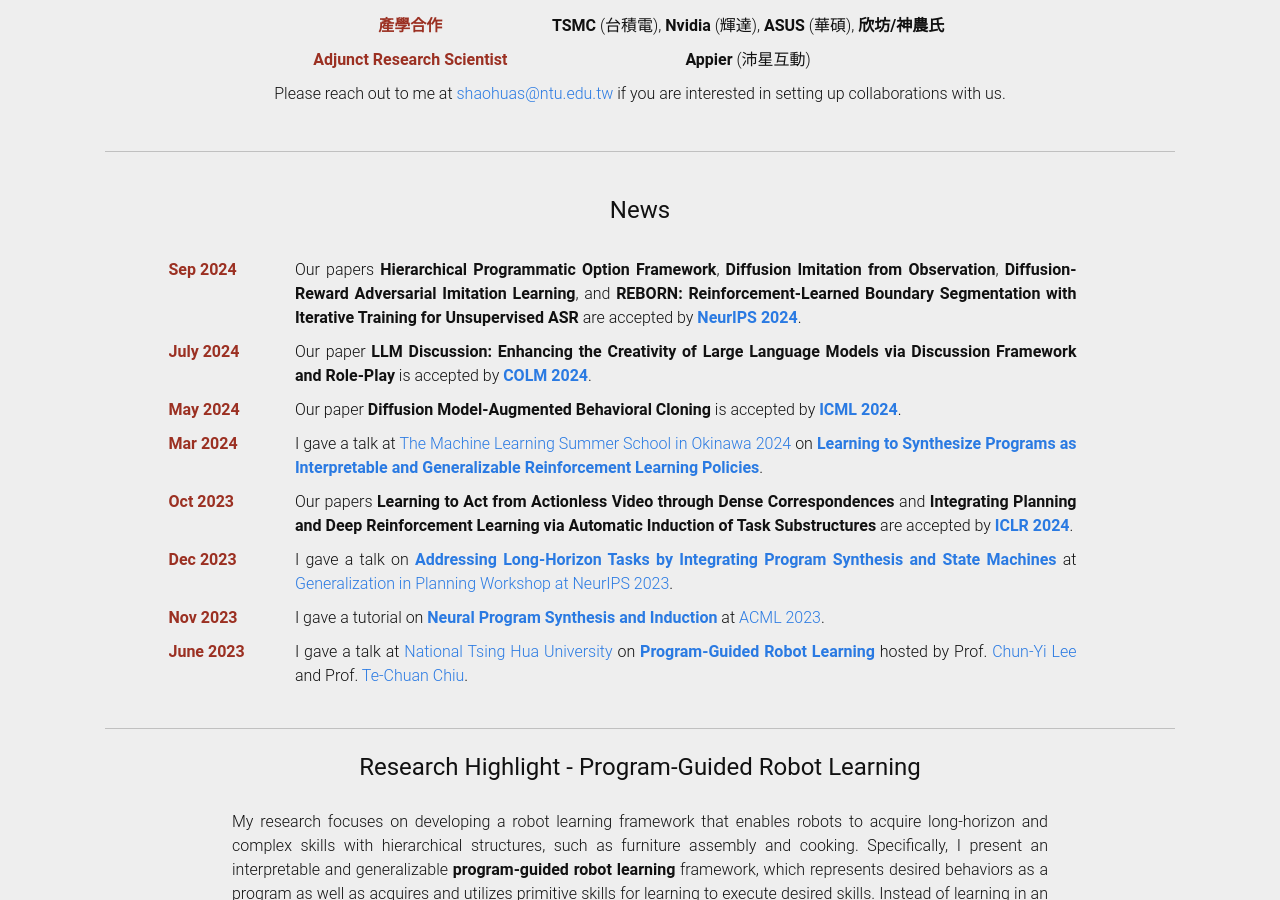
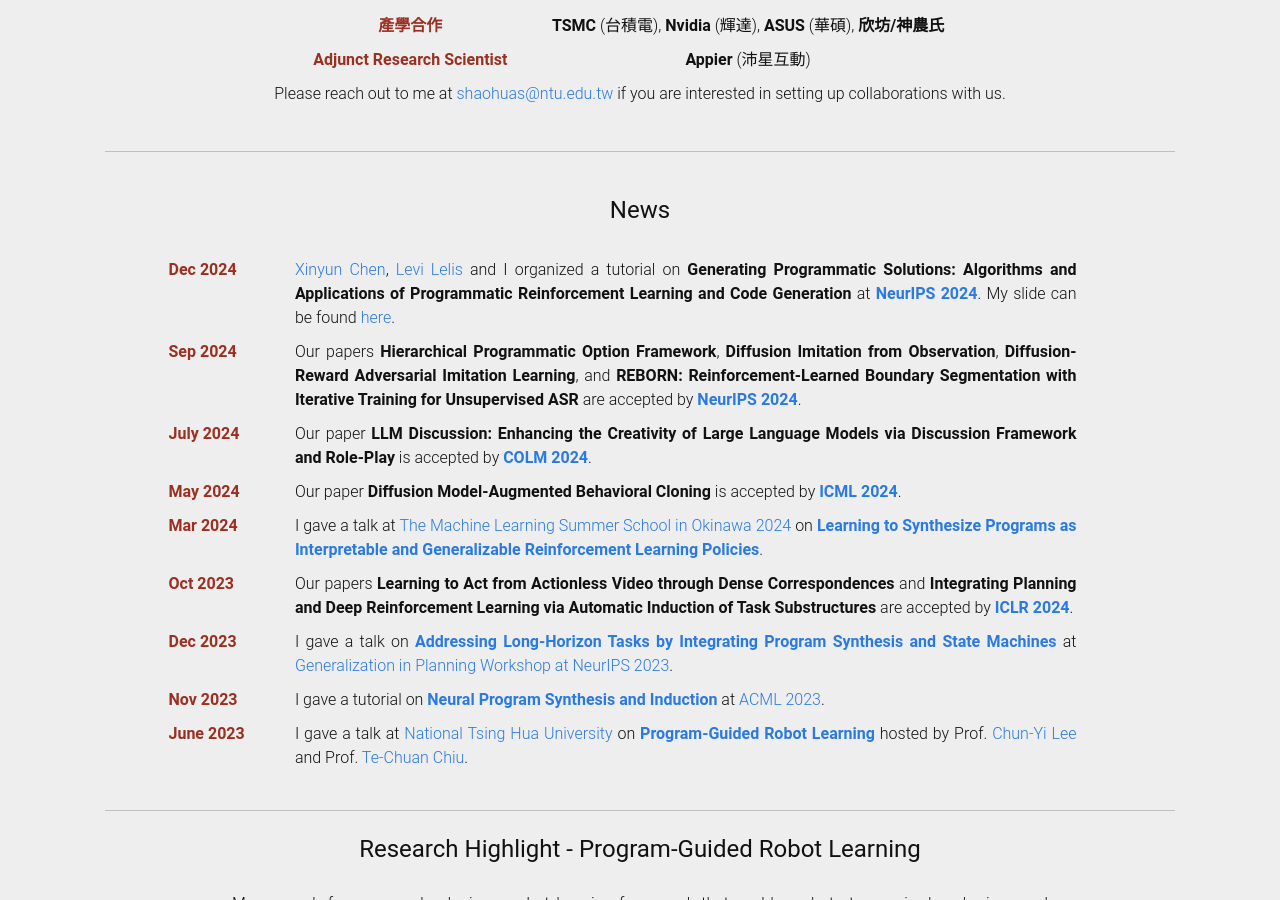
Before and after one commit to shaohua0116/shaohua0116.github.io, a Jekyll site: the page built from index.html, in a window 1280 px wide and 900 px high, scrolled down 791 px. Built offline with Jekyll 4.4.1, drawn with Linux system fonts in a browser that asks for light colours; some web fonts are replaced.

Commit message:
add neurips 2024 tutorial

```diff
--- a/_data/news.yml
+++ b/_data/news.yml
@@ -1,3 +1,5 @@
+- news: '<a href="https://https://jungyhuk.github.io/">Xinyun Chen</a>, <a href="https://webdocs.cs.ualberta.ca/~santanad/">Levi Lelis</a> and I organized a tutorial on <b>Generating Programmatic Solutions: Algorithms and Applications of Programmatic Reinforcement Learning and Code Generation</b> at <b><a href="https://neurips.cc/Conferences/2024/Dates">NeurIPS 2024</a></b>. My slide can be found <a href="https://drive.google.com/file/d/10x7KE7w9yU47bToFVC-dKpuP-0lPRbmU/view?usp=drive_link">here</a>.'
+  date: 'Dec 2024'
 - news: 'Our papers <b>Hierarchical Programmatic Option Framework</b>, <b>Diffusion Imitation from Observation</b>, <b>Diffusion-Reward Adversarial Imitation Learning</b>, and <b>REBORN: Reinforcement-Learned Boundary Segmentation with Iterative Training for Unsupervised ASR</b> are accepted by <b><a href="https://neurips.cc/Conferences/2024/Dates">NeurIPS 2024</a></b>.'
   date: 'Sep 2024'
 - news: 'Our paper <b>LLM Discussion: Enhancing the Creativity of Large Language Models via Discussion Framework and Role-Play</b> is accepted by <b><a href="https://colmweb.org/">COLM 2024</a></b>.'
```
